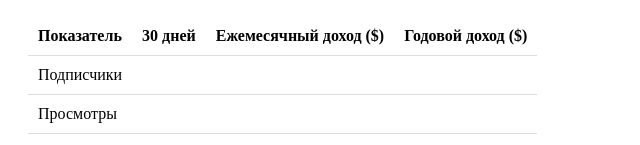
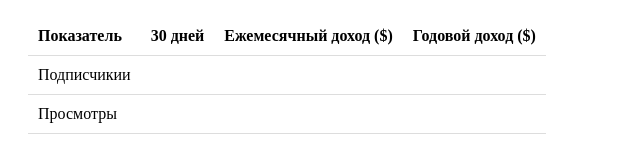
Before and after one commit to hulinomik/vkryoutube.github.io, a plain HTML site: page index.html in a window 1280 px wide. Shown: the part 138-283 px from the top of the page, without its empty margins (0-640 px from the left). Drawn offline with Linux system fonts and the light colour scheme.

Commit message:
my first commit

```diff
--- a/index.html
+++ b/index.html
@@ -28,7 +28,7 @@
 			<th>Годовой доход ($)</th>
 		</tr>
 		<tr>
-			<td>Подписчики</td>
+			<td>Подписчикии</td>
 			<td id="subscribers30"></td>
 			<td id="monthlyEarnings"></td>
 			<td id="yearlyEarnings"></td>
```
